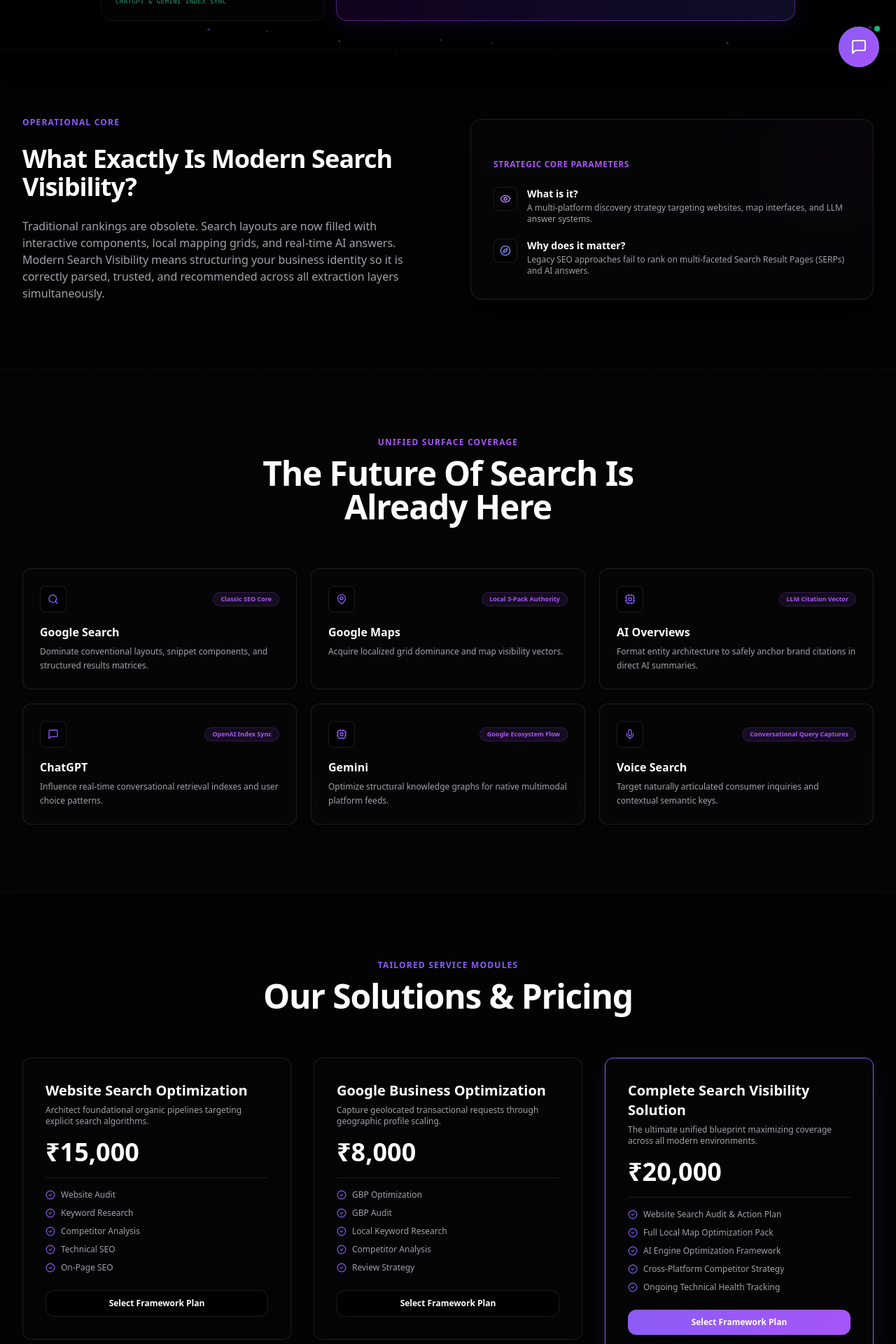
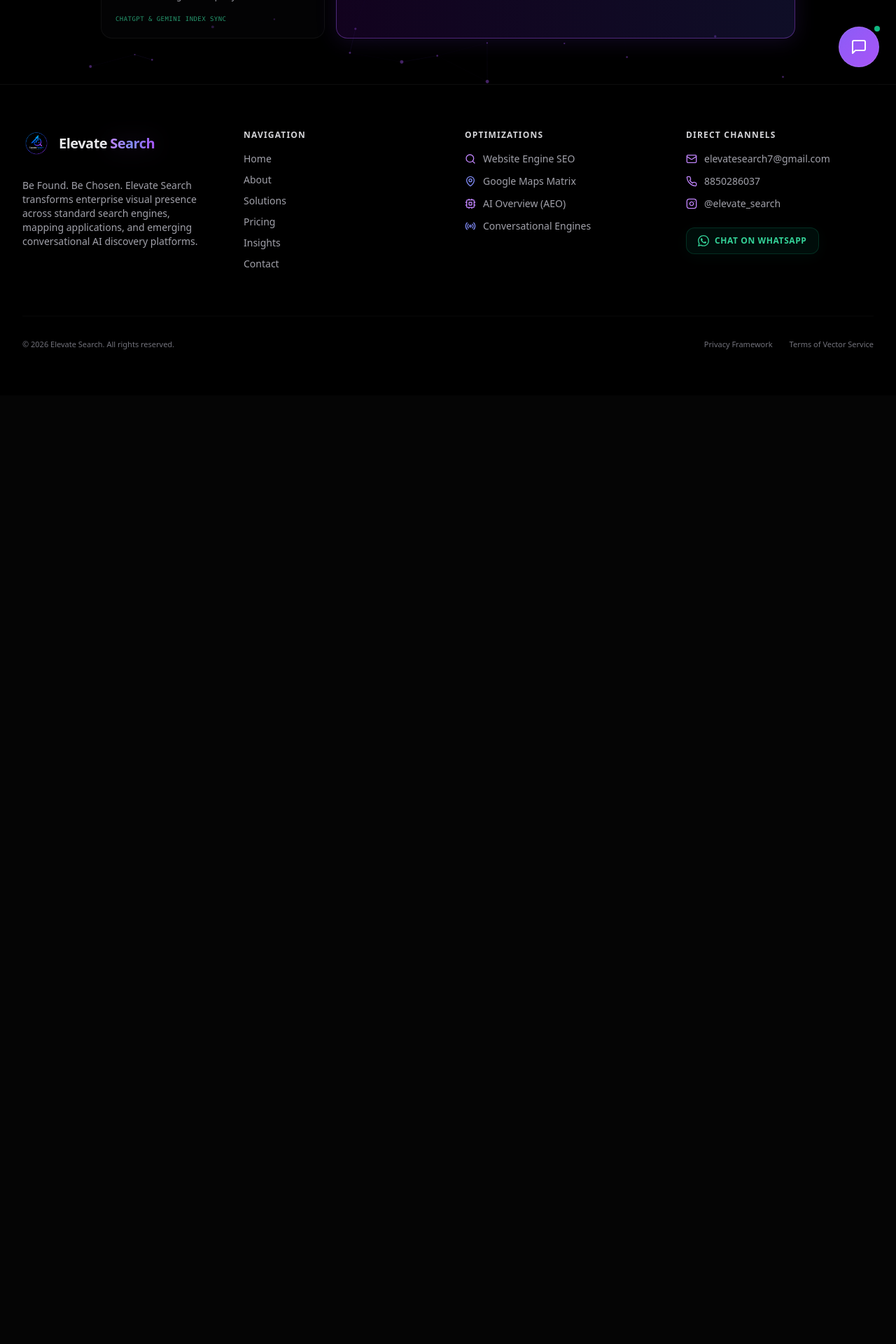
Before and after one commit to elevatesearch7/elevate-search, a Next.js app: page / in a window 1280 px wide. Shown: the part 680-2600 px from the top of the page at 70% size. After the commit the page ends 1245 px from the top, so only its background shows below. Built offline with nearby package versions, Linux system fonts and the light colour scheme.

Commit message:
Deploy active full-page CSS layout snapping context to isolate page sections into presentation slides

```diff
--- a/src/app/page.tsx
+++ b/src/app/page.tsx
@@ -50,10 +50,7 @@ export default function Home() {
     { q: "What is Search Optimization?", a: "Search Optimization is the methodical practice of calibrating public digital assets to ensure clear discovery, processing, and indexing by modern lookup systems." },
     { q: "What is AEO?", a: "AEO (Answer Engine Optimization) focuses on optimizing content frameworks specifically for conversational LLMs like AI Overviews, ChatGPT, and Gemini to use as authoritative source citations." },
     { q: "What is Local SEO?", a: "Local SEO focuses on enhancing discoverability within specific physical operational radii, matching localized intent directly to brick-and-mortar operations." },
-    { q: "Why is Google Business Profile important?", a: "Your Google Business Profile serves as the core physical layout verification layer feeding maps, location filters, and localized transactional lookups." },
-    { q: "How long does SEO take?", a: "Measurable changes typically appear within 3 to 6 months as platforms re-crawl networks, cross-verify entity data, and update historical authority records." },
-    { q: "What is a Website Audit?", a: "A technical evaluation identifying rendering speed issues, broken layout architectures, canonical structure defects, and structural blocks limiting crawlers." },
-    { q: "How much does Search Optimization cost?", a: "Our dedicated targeted frameworks scale from ₹8,000 to ₹20,000 based on scale, with individual audits available between ₹500 and ₹1,000." }
+    { q: "Why is Google Business Profile important?", a: "Your Google Business Profile serves as the core physical layout verification layer feeding maps, location filters, and localized transactional lookups." }
   ];
 
   const insights = [
@@ -70,19 +67,20 @@ export default function Home() {
     }))
   };
 
+  // Structured Framer Motion Variants
   const sectionParent = {
     hidden: { opacity: 0 },
     visible: { opacity: 1, transition: { staggerChildren: 0.1, delayChildren: 0.05 } }
   };
 
   const slideLeft = {
-    hidden: { opacity: 0, x: -40, filter: 'blur(4px)' },
-    visible: { opacity: 1, x: 0, filter: 'blur(0px)', transition: { duration: 0.7, ease: [0.16, 1, 0.3, 1] } }
+    hidden: { opacity: 0, x: -50, filter: 'blur(4px)' },
+    visible: { opacity: 1, x: 0, filter: 'blur(0px)', transition: { duration: 0.8, ease: [0.16, 1, 0.3, 1] } }
   };
 
   const slideRight = {
-    hidden: { opacity: 0, x: 40, filter: 'blur(4px)' },
-    visible: { opacity: 1, x: 0, filter: 'blur(0px)', transition: { duration: 0.7, ease: [0.16, 1, 0.3, 1] } }
+    hidden: { opacity: 0, x: 50, filter: 'blur(4px)' },
+    visible: { opacity: 1, x: 0, filter: 'blur(0px)', transition: { duration: 0.8, ease: [0.16, 1, 0.3, 1] } }
   };
 
   const cascadeUp = {
@@ -91,29 +89,32 @@ export default function Home() {
   };
 
   return (
-    <div className="relative w-full min-h-screen overflow-x-hidden selection:bg-purple-500/30 selection:text-white">
+    /*
+      MASTER SNAP VIEWPORT BOX:
+      Forces the browser to convert normal mouse wheel parameters into strict full screen presentations.
+    */
+    <div className="w-full h-screen overflow-y-auto snap-y snap-mandatory scroll-smooth bg-[#050505] text-white selection:bg-purple-500/30">
       <SchemaMarkup type="FAQPage" data={faqSchemaData} />
-
       <InteractiveNodes />
 
-      <div className="relative z-10 w-full bg-transparent">
+      {/* SLIDE 1: INTRO HERO GRID TIMELINE */}
+      <div className="w-full min-h-screen snap-start snap-always flex items-center justify-center relative">
         <FuturisticHero />
+      </div>
 
-        {/* CHAPTER 1: Operational Scope Strategy Section */}
+      {/* SLIDE 2: OPERATIONAL CORE SECTION */}
       <motion.section
-          initial="hidden" whileInView="visible" viewport={{ once: true, amount: 0.2 }} variants={sectionParent}
-          className="py-20 lg:py-24 border-t border-white/[0.04] bg-black/50 backdrop-blur-md relative"
+        initial="hidden" whileInView="visible" viewport={{ once: false, amount: 0.3 }} variants={sectionParent}
+        className="w-full min-h-screen snap-start snap-always flex items-center justify-center px-4 sm:px-6 lg:px-8 bg-black/40 backdrop-blur-md border-t border-white/[0.02]"
       >
-          <div className="max-w-7xl mx-auto px-4 sm:px-6 lg:px-8">
-            <div className="grid grid-cols-1 lg:grid-cols-2 gap-10 lg:gap-16 items-center">
+        <div className="max-w-7xl w-full mx-auto grid grid-cols-1 lg:grid-cols-2 gap-10 lg:gap-16 items-center">
           <motion.div variants={slideLeft} className="space-y-4 lg:space-y-6">
-                <h2 className="text-xs font-bold uppercase tracking-widest text-[#8B5CF6]">{t('sec2Badge')}</h2>
-                <h3 className="text-2xl sm:text-4xl font-black text-white tracking-tight leading-tight">{t('sec2Title')}</h3>
+            <span className="text-xs font-bold uppercase tracking-widest text-[#8B5CF6] block">{t('sec2Badge')}</span>
+            <h3 className="text-2xl sm:text-4xl lg:text-5xl font-black tracking-tight leading-tight">{t('sec2Title')}</h3>
             <p className="text-[#A1A1AA] leading-relaxed text-xs sm:text-sm lg:text-base max-w-xl">{t('sec2Desc')}</p>
           </motion.div>
 
-              <motion.div variants={slideRight} className="bg-zinc-950/60 backdrop-blur-md rounded-2xl border border-white/10 p-6 sm:p-8 relative overflow-hidden space-y-6 shadow-[0_20px_50px_rgba(0,0,0,0.6)]">
-                <div className="absolute top-0 right-0 w-32 h-32 bg-purple-500/5 rounded-full blur-3xl pointer-events-none" />
+          <motion.div variants={slideRight} className="bg-zinc-950/60 backdrop-blur-md rounded-2xl border border-white/10 p-6 sm:p-8 relative overflow-hidden space-y-6 shadow-2xl">
             <h4 className="text-xs font-bold text-[#A855F7] tracking-wider uppercase">Strategic Core Parameters</h4>
             <div className="space-y-4 lg:space-y-5">
               <div className="flex gap-3.5 items-start">
@@ -133,28 +134,26 @@ export default function Home() {
             </div>
           </motion.div>
         </div>
-          </div>
       </motion.section>
 
-        {/* CHAPTER 2: Unified Platforms Grid Section */}
+      {/* SLIDE 3: UNIFIED PLATFORMS CORE MATRIX */}
       <motion.section
-          initial="hidden" whileInView="visible" viewport={{ once: true, amount: 0.15 }} variants={sectionParent}
-          className="py-20 lg:py-24 border-t border-white/[0.04] bg-gradient-to-b from-black/20 to-zinc-950/10 backdrop-blur-sm relative"
+        initial="hidden" whileInView="visible" viewport={{ once: false, amount: 0.25 }} variants={sectionParent}
+        className="w-full min-h-screen snap-start snap-always flex items-center justify-center px-4 sm:px-6 lg:px-8 bg-gradient-to-b from-black/20 to-zinc-950/10 backdrop-blur-sm border-t border-white/[0.02]"
       >
-          <div className="max-w-7xl mx-auto px-4 sm:px-6 lg:px-8 space-y-12 lg:space-y-16">
-            <motion.div variants={cascadeUp} className="text-center max-w-2xl mx-auto space-y-3">
-              <h2 className="text-xs font-bold uppercase tracking-widest text-[#A855F7]">{t('sec3Badge')}</h2>
-              <h3 className="text-2xl sm:text-4xl lg:text-5xl font-black text-white tracking-tight">{t('sec3Title')}</h3>
+        <div className="max-w-7xl w-full mx-auto space-y-10 lg:space-y-12">
+          <motion.div variants={cascadeUp} className="text-center max-w-2xl mx-auto space-y-2">
+            <span className="text-xs font-bold uppercase tracking-widest text-[#A855F7] block">{t('sec3Badge')}</span>
+            <h3 className="text-2xl sm:text-4xl lg:text-5xl font-black tracking-tight">{t('sec3Title')}</h3>
           </motion.div>
 
-            <div className="grid grid-cols-1 md:grid-cols-2 lg:grid-cols-3 gap-4 lg:gap-5">
+          <div className="grid grid-cols-1 md:grid-cols-2 lg:grid-cols-3 gap-4">
             {futureCards.map((card, idx) => {
               const IconComp = card.icon;
               return (
                 <motion.div
-                    key={idx}
-                    variants={cascadeUp}
-                    className="bg-zinc-950/50 backdrop-blur-md border border-white/10 rounded-xl p-5 lg:p-6 transition-all duration-500 hover:border-purple-500/40 hover:bg-zinc-900/40 group relative overflow-hidden shadow-xl hover:-translate-y-0.5"
+                  key={idx} variants={cascadeUp}
+                  className="bg-zinc-950/50 backdrop-blur-md border border-white/10 rounded-xl p-5 transition-all duration-500 hover:border-purple-500/40 hover:bg-zinc-900/40 group relative overflow-hidden shadow-xl"
                 >
                   <div className="flex items-center justify-between mb-4">
                     <div className="p-2.5 rounded-lg bg-black/60 border border-white/10 text-[#8B5CF6] group-hover:text-purple-400 transition-colors"><IconComp className="w-4 h-4" /></div>
@@ -169,25 +168,25 @@ export default function Home() {
         </div>
       </motion.section>
 
-        {/* Pricing Matrix Deck Section */}
+      {/* SLIDE 4: SOLUTIONS & PRICING ENGINE */}
       <motion.section
-          initial="hidden" whileInView="visible" viewport={{ once: true, amount: 0.12 }} variants={sectionParent}
-          className="py-20 lg:py-24 bg-black/40 backdrop-blur-md border-t border-white/[0.04]"
+        initial="hidden" whileInView="visible" viewport={{ once: false, amount: 0.25 }} variants={sectionParent}
+        className="w-full min-h-screen snap-start snap-always flex items-center justify-center px-4 sm:px-6 lg:px-8 bg-black/40 backdrop-blur-md border-t border-white/[0.02]"
       >
-          <div className="max-w-7xl mx-auto px-4 sm:px-6 lg:px-8 space-y-12 lg:space-y-16">
-            <motion.div variants={cascadeUp} className="text-center max-w-2xl mx-auto space-y-3">
-              <h2 className="text-xs font-bold uppercase tracking-widest text-[#8B5CF6]">{t('sec4Badge')}</h2>
-              <h3 className="text-2xl sm:text-4xl lg:text-5xl font-black text-white tracking-tight">{t('sec4Title')}</h3>
+        <div className="max-w-7xl w-full mx-auto space-y-10 lg:space-y-12">
+          <motion.div variants={cascadeUp} className="text-center max-w-2xl mx-auto space-y-2">
+            <span className="text-xs font-bold uppercase tracking-widest text-[#8B5CF6] block">{t('sec4Badge')}</span>
+            <h3 className="text-2xl sm:text-4xl font-black tracking-tight">{t('sec4Title')}</h3>
           </motion.div>
-            <div className="grid grid-cols-1 lg:grid-cols-3 gap-6 lg:gap-8 items-start">
+          <div className="grid grid-cols-1 lg:grid-cols-3 gap-6 items-start">
             {plans.map((plan, idx) => (
-                <motion.div key={idx} variants={cascadeUp} className={`bg-zinc-950/40 backdrop-blur-xl border rounded-xl p-6 lg:p-8 relative flex flex-col justify-between transition-all duration-500 ${plan.recommended ? 'border-[#8B5CF6] bg-zinc-900/50 lg:scale-105 z-10 shadow-[0_10px_30px_rgba(139,92,246,0.1)]' : 'border-white/10 hover:border-white/20'}`}>
+              <motion.div key={idx} variants={cascadeUp} className={`bg-zinc-950/40 backdrop-blur-xl border rounded-xl p-6 lg:p-8 relative flex flex-col justify-between transition-all duration-500 ${plan.recommended ? 'border-[#8B5CF6] bg-zinc-900/50 lg:scale-105 z-10 shadow-2xl' : 'border-white/10'}`}>
                 <div>
-                    <h4 className="text-lg lg:text-xl font-bold text-white mb-1.5">{plan.name}</h4>
+                  <h4 className="text-lg font-bold text-white mb-1.5">{plan.name}</h4>
                   <p className="text-xs text-[#A1A1AA] mb-4 min-h-[32px]">{plan.desc}</p>
-                    <div className="text-3xl lg:text-4xl font-extrabold text-white mb-4">{plan.price}</div>
+                  <div className="text-3xl font-extrabold text-white mb-4">{plan.price}</div>
                   <div className="h-[1px] bg-white/10 mb-4" />
-                    <ul className="space-y-2.5 mb-6">
+                  <ul className="space-y-2 mb-6">
                     {plan.features.map((feat, fIdx) => (
                       <li key={fIdx} className="flex items-center gap-2 text-xs text-[#A1A1AA]"><CheckCircle2 className="w-3.5 h-3.5 text-[#8B5CF6] flex-shrink-0" />{feat}</li>
                     ))}
@@ -202,22 +201,22 @@ export default function Home() {
         </div>
       </motion.section>
 
-        {/* Why Choose Elevate Search Section */}
+      {/* SLIDE 5: STRATEGIC DIFFERENCE (WHY CHOOSE US) */}
       <motion.section
-          initial="hidden" whileInView="visible" viewport={{ once: true, amount: 0.12 }} variants={sectionParent}
-          className="py-20 lg:py-24 bg-transparent border-t border-white/[0.04]"
+        initial="hidden" whileInView="visible" viewport={{ once: false, amount: 0.25 }} variants={sectionParent}
+        className="w-full min-h-screen snap-start snap-always flex items-center justify-center px-4 sm:px-6 lg:px-8 bg-transparent border-t border-white/[0.02]"
       >
-          <div className="max-w-7xl mx-auto px-4 sm:px-6 lg:px-8 space-y-12 lg:space-y-16">
-            <motion.div variants={cascadeUp} className="text-center max-w-xl mx-auto space-y-3">
-              <h2 className="text-xs font-bold uppercase tracking-widest text-[#A855F7]">The Strategic Difference</h2>
+        <div className="max-w-7xl w-full mx-auto space-y-12">
+          <motion.div variants={cascadeUp} className="text-center max-w-xl mx-auto space-y-2">
+            <span className="text-xs font-bold uppercase tracking-widest text-[#A855F7] block">The Strategic Difference</span>
             <h3 className="text-2xl sm:text-4xl font-black text-white tracking-tight">Why Choose Elevate Search</h3>
           </motion.div>
           <div className="grid grid-cols-1 md:grid-cols-2 gap-4 lg:gap-5">
             {valueProps.map((vp, idx) => (
-                <motion.div key={idx} variants={cascadeUp} className="bg-zinc-950/40 backdrop-blur-sm border border-white/5 p-5 rounded-xl space-y-1.5 shadow-lg hover:border-zinc-800 transition-colors">
+              <motion.div key={idx} variants={cascadeUp} className="bg-zinc-950/40 backdrop-blur-sm border border-white/5 p-5 rounded-xl space-y-1.5 shadow-lg">
                 <div className="flex items-center gap-2.5">
                   <div className="w-1 h-5 purple-gradient rounded-full" />
-                    <h4 className="text-sm sm:text-base font-bold text-white">{vp.title}</h4>
+                  <h4 className="text-sm font-bold text-white">{vp.title}</h4>
                 </div>
                 <p className="text-xs text-[#A1A1AA] leading-relaxed">{vp.desc}</p>
               </motion.div>
@@ -226,17 +225,17 @@ export default function Home() {
         </div>
       </motion.section>
 
-        {/* Execution Workflow Phase System */}
+      {/* SLIDE 6: EXECUTION PIPELINE WORKFLOW */}
       <motion.section
-          initial="hidden" whileInView="visible" viewport={{ once: true, amount: 0.12 }} variants={sectionParent}
-          className="py-20 lg:py-24 bg-black/40 backdrop-blur-md border-t border-white/[0.04]"
+        initial="hidden" whileInView="visible" viewport={{ once: false, amount: 0.25 }} variants={sectionParent}
+        className="w-full min-h-screen snap-start snap-always flex items-center justify-center px-4 sm:px-6 lg:px-8 bg-black/40 backdrop-blur-md border-t border-white/[0.02]"
       >
-          <div className="max-w-7xl mx-auto px-4 sm:px-6 lg:px-8 space-y-12 lg:space-y-16">
-            <motion.div variants={cascadeUp} className="text-center max-w-xl mx-auto space-y-3">
-              <h2 className="text-xs font-bold uppercase tracking-widest text-[#8B5CF6]">Execution Workflow</h2>
+        <div className="max-w-7xl w-full mx-auto space-y-12">
+          <motion.div variants={cascadeUp} className="text-center max-w-xl mx-auto space-y-2">
+            <span className="text-xs font-bold uppercase tracking-widest text-[#8B5CF6] block">Execution Workflow</span>
             <h3 className="text-2xl sm:text-4xl font-black text-white tracking-tight">How We Work</h3>
           </motion.div>
-            <div className="grid grid-cols-1 sm:grid-cols-2 lg:grid-cols-4 gap-4 lg:gap-5 relative">
+          <div className="grid grid-cols-1 sm:grid-cols-2 lg:grid-cols-4 gap-4 relative">
             {steps.map((st, idx) => (
               <motion.div key={idx} variants={cascadeUp} className="bg-zinc-950/40 backdrop-blur-sm border border-white/10 rounded-xl p-5 relative overflow-hidden group shadow-xl">
                 <span className="absolute -top-3 -right-1 text-6xl font-black text-white/5 select-none tracking-tighter">{st.step}</span>
@@ -249,14 +248,14 @@ export default function Home() {
         </div>
       </motion.section>
 
-        {/* FAQ Accordion Hub */}
+      {/* SLIDE 7: FAQ KNOWLEDGE HUB */}
       <motion.section
-          initial="hidden" whileInView="visible" viewport={{ once: true, amount: 0.12 }} variants={sectionParent}
-          className="py-20 lg:py-24 bg-transparent border-t border-white/[0.04]"
+        initial="hidden" whileInView="visible" viewport={{ once: false, amount: 0.25 }} variants={sectionParent}
+        className="w-full min-h-screen snap-start snap-always flex items-center justify-center px-4 sm:px-6 lg:px-8 bg-transparent border-t border-white/[0.02]"
       >
-          <div className="max-w-3xl mx-auto px-4 space-y-10 lg:space-y-12">
-            <motion.div variants={cascadeUp} className="text-center space-y-3">
-              <h2 className="text-xs font-bold uppercase tracking-widest text-[#A855F7]">Information Hub</h2>
+        <div className="max-w-3xl w-full mx-auto space-y-10">
+          <motion.div variants={cascadeUp} className="text-center space-y-2">
+            <span className="text-xs font-bold uppercase tracking-widest text-[#A855F7] block">Information Hub</span>
             <h3 className="text-2xl sm:text-4xl font-black text-white tracking-tight">Frequently Asked Questions</h3>
           </motion.div>
           <motion.div variants={cascadeUp} className="space-y-3">
@@ -264,12 +263,12 @@ export default function Home() {
               const isSelected = activeFaq === idx;
               return (
                 <div key={idx} className="bg-zinc-950/40 backdrop-blur-sm border border-white/10 rounded-xl overflow-hidden shadow-md">
-                    <button onClick={() => setActiveFaq(isSelected ? null : idx)} className="w-full text-left p-4 sm:p-5 flex items-center justify-between text-white font-medium text-xs sm:text-sm lg:text-base focus:outline-none bg-zinc-900/20 hover:bg-zinc-900/40 transition-colors">
+                  <button onClick={() => setActiveFaq(isSelected ? null : idx)} className="w-full text-left p-4 flex items-center justify-between text-white font-medium text-xs sm:text-sm focus:outline-none bg-zinc-900/20 hover:bg-zinc-900/40 transition-colors">
                     <span>{faq.q}</span>
                     <ChevronDown className={`w-3.5 h-3.5 text-[#A1A1AA] transition-transform duration-300 ${isSelected ? 'transform rotate-180 text-white' : ''}`} />
                   </button>
-                    <motion.div initial={false} animate={{ height: isSelected ? "auto" : 0, opacity: isSelected ? 1 : 0 }} transition={{ duration: 0.25 }} className="overflow-hidden">
-                      <p className="p-4 sm:p-5 pt-0 text-xs text-[#A1A1AA] leading-relaxed border-t border-white/5 bg-black/20">{faq.a}</p>
+                  <motion.div initial={false} animate={{ height: isSelected ? "auto" : 0, opacity: isSelected ? 1 : 0 }} transition={{ duration: 0.2 }} className="overflow-hidden">
+                    <p className="p-4 text-xs text-[#A1A1AA] leading-relaxed border-t border-white/5 bg-black/20">{faq.a}</p>
                   </motion.div>
                 </div>
               );
@@ -278,22 +277,22 @@ export default function Home() {
         </div>
       </motion.section>
 
-        {/* Latest Research Insights Grid */}
+      {/* SLIDE 8: DATA INTEGRITY INSIGHTS */}
       <motion.section
-          initial="hidden" whileInView="visible" viewport={{ once: true, amount: 0.12 }} variants={sectionParent}
-          className="py-20 lg:py-24 bg-black/40 backdrop-blur-md border-y border-white/[0.04]"
+        initial="hidden" whileInView="visible" viewport={{ once: false, amount: 0.25 }} variants={sectionParent}
+        className="w-full min-h-screen snap-start snap-always flex items-center justify-center px-4 sm:px-6 lg:px-8 bg-black/40 backdrop-blur-md border-t border-white/[0.02]"
       >
-          <div className="max-w-7xl mx-auto px-4 sm:px-6 lg:px-8 space-y-10 lg:space-y-12">
-            <div className="space-y-2">
-              <h2 className="text-xs font-bold uppercase tracking-widest text-[#8B5CF6]">Intel & Research</h2>
+        <div className="max-w-7xl w-full mx-auto space-y-10">
+          <div className="space-y-1 text-center lg:text-left">
+            <span className="text-xs font-bold uppercase tracking-widest text-[#8B5CF6] block">Intel & Research</span>
             <h3 className="text-2xl sm:text-3xl font-black text-white tracking-tight">Latest Insights</h3>
           </div>
           <div className="grid grid-cols-1 md:grid-cols-3 gap-5">
             {insights.map((ins, idx) => (
-                <motion.div key={idx} variants={cascadeUp} className="bg-zinc-950/40 backdrop-blur-sm border border-white/10 rounded-xl p-5 lg:p-6 flex flex-col justify-between group shadow-xl">
+              <motion.div key={idx} variants={cascadeUp} className="bg-zinc-950/40 backdrop-blur-sm border border-white/10 rounded-xl p-5 flex flex-col justify-between group shadow-xl">
                 <div className="space-y-3">
                   <span className="inline-block text-[9px] font-bold uppercase tracking-wider text-[#A855F7] bg-[#A855F7]/10 px-2.5 py-0.5 rounded-full">{ins.cat}</span>
-                    <h4 className="text-sm sm:text-base font-bold text-white leading-snug group-hover:text-[#8B5CF6] transition-colors">{ins.title}</h4>
+                  <h4 className="text-sm font-bold text-white leading-snug group-hover:text-[#8B5CF6] transition-colors">{ins.title}</h4>
                 </div>
                 <div className="flex items-center justify-between text-[10px] text-[#A1A1AA] pt-4 mt-4 border-t border-white/5">
                   <span>{ins.date}</span>
@@ -305,21 +304,20 @@ export default function Home() {
         </div>
       </motion.section>
 
-        {/* Magnetic Physics Anchor CTA Bridge */}
+      {/* SLIDE 9: CLOSING PIPELINE GATEWAY */}
       <motion.section
-          initial="hidden" whileInView="visible" viewport={{ once: true, amount: 0.25 }} variants={cascadeUp}
-          className="py-24 sm:py-32 relative bg-transparent text-center flex flex-col items-center justify-center"
+        initial="hidden" whileInView="visible" viewport={{ once: false, amount: 0.3 }} variants={cascadeUp}
+        className="w-full min-h-screen snap-start snap-always flex items-center justify-center px-4 text-center bg-transparent border-t border-white/[0.02]"
       >
-          <div className="max-w-4xl mx-auto px-4 space-y-6 sm:space-y-8 flex flex-col items-center">
-            <h3 className="text-xl sm:text-2xl lg:text-3xl font-black text-white tracking-tight">Ready to Maximize Your Search Real Estate?</h3>
+        <div className="max-w-4xl mx-auto space-y-6 sm:space-y-8 flex flex-col items-center">
+          <h3 className="text-xl sm:text-3xl font-black text-white tracking-tight">Ready to Maximize Your Search Real Estate?</h3>
           <Magnetic>
-              <Link href="/contact" className="px-8 py-4 sm:px-10 sm:py-5 rounded-xl font-bold purple-gradient text-white shadow-2xl inline-flex items-center gap-3 uppercase tracking-widest text-[10px] sm:text-xs border border-white/10">
-                Launch Free Visibility Audit <ArrowUpRight className="w-3.5 h-3.5 sm:w-4 h-4" />
+            <Link href="/contact" className="px-8 py-4 rounded-xl font-bold purple-gradient text-white shadow-2xl inline-flex items-center gap-3 uppercase tracking-widest text-[10px] sm:text-xs border border-white/10">
+              Launch Free Visibility Audit <ArrowUpRight className="w-3.5 h-3.5" />
             </Link>
           </Magnetic>
         </div>
       </motion.section>
     </div>
-    </div>
   );
 }
```
Lines whose indentation alone changed are shown as unchanged.
